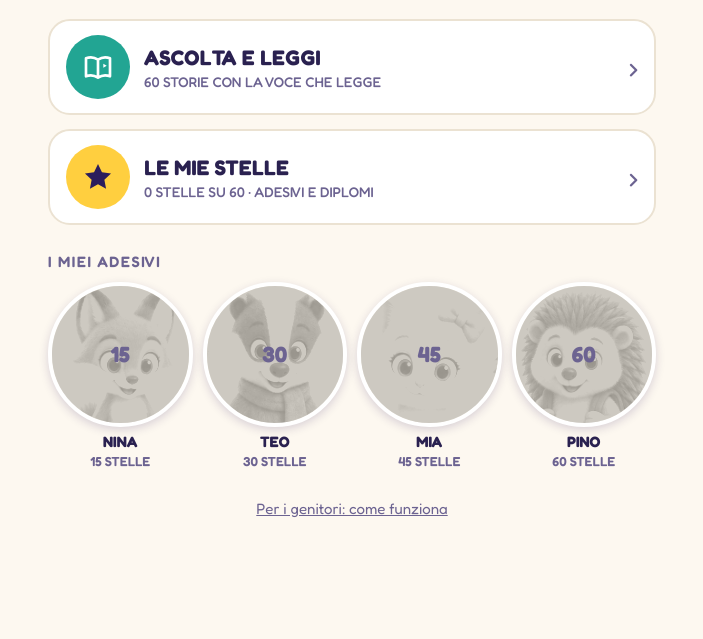
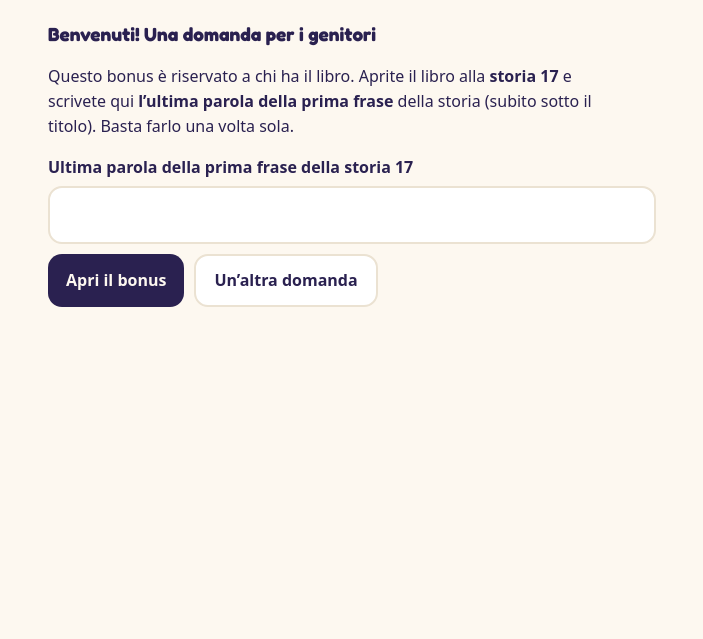
Before and after one commit to AdaBrunelli/adabrunelli.github.io, a plain HTML site: page prime-letture/index.html in a window 1280 px wide. Shown: the part 161-800 px from the top of the page, without its empty margins (288-991 px from the left). Drawn offline with Linux system fonts and the light colour scheme.

Commit message:
Add files via upload

```diff
--- a/prime-letture/index.html
+++ b/prime-letture/index.html
@@ -180,9 +180,9 @@ h2.st{font-size:27px;line-height:1.1;margin:0 0 12px;text-wrap:balance;font-weig
 var LV={1:{nome:"FACILE",tot:24},2:{nome:"MEDIO",tot:18},3:{nome:"SFIDA",tot:18}};
 var AMICI=[{k:"nina",n:"NINA",soglia:15},{k:"teo",n:"TEO",soglia:30},{k:"mia",n:"MIA",soglia:45},{k:"pino",n:"PINO",soglia:60}];
 var KEY="ada-prime-letture-v1";
-var S={fatte:{},nome:"",lento:false};
+var S={fatte:{},nome:"",lento:false,ok:false};
 var prova=false;
-try{var raw=localStorage.getItem(KEY);if(raw){var o=JSON.parse(raw);if(o&&typeof o==="object"){S.fatte=o.fatte||{};S.nome=o.nome||"";S.lento=!!o.lento;}}}catch(e){}
+try{var raw=localStorage.getItem(KEY);if(raw){var o=JSON.parse(raw);if(o&&typeof o==="object"){S.fatte=o.fatte||{};S.nome=o.nome||"";S.lento=!!o.lento;S.ok=!!o.ok;}}}catch(e){}
 function salva(){try{localStorage.setItem(KEY,JSON.stringify(S));}catch(e){}}
 var app=document.getElementById("app");
 function esc(s){return String(s).replace(/[&<>"]/g,function(c){return{"&":"&amp;","<":"&lt;",">":"&gt;",'"':"&quot;"}[c];});}
@@ -371,9 +371,25 @@ function vGenitori(){
   document.getElementById("si").onclick=function(){S.fatte={};S.nome="";salva();document.getElementById("conf").innerHTML='<p>Fatto: le stelle sono a zero.</p>';};
   document.getElementById("no").onclick=function(){document.getElementById("conf").innerHTML="";};};
 }
+
+/* ---------- codice del libro ---------- */
+var CODICI=[[3,"TANTO"],[4,"CAPPELLO"],[5,"ROSSA"],[7,"GIORNO"],[9,"UCCELLINO"],[10,"PALLA"],[11,"PORTA"],[12,"SPEGNE"],[13,"TETTO"],[16,"CONIGLIO"],[17,"SCRIVERE"],[21,"COLORATI"],[22,"TOPOLINO"],[26,"SVEGLIA"],[27,"CORSA"],[28,"SEGRETO"],[29,"SEGRETA"],[31,"SCUOLA"],[33,"PRATO"],[36,"COMPITO"],[38,"LONTANO"],[39,"BISCOTTI"],[42,"VECCHIA"],[45,"NONNA"],[46,"GIARDINO"],[49,"OROLOGIO"],[50,"TORTE"],[51,"TANTISSIMO"],[52,"FORTE"],[54,"STRANO"],[57,"SPECIALE"],[58,"SPAZZATURA"],[59,"ORDINE"]];
+var qi=Math.floor(Math.random()*CODICI.length);
+function norm(x){return String(x||"").toUpperCase().normalize("NFD").replace(/[\u0300-\u036f]/g,"").replace(/[^A-Z]/g,"");}
+function vSblocca(){
+ var c=CODICI[qi];
+ app.innerHTML='<header class="hero"><div class="stars-bg"></div><img src="img/copertina.webp" alt="Copertina del libro Prime Letture"><div><p class="eb">IL BONUS DEL LIBRO</p><h1>PRIME LETTURE</h1><p class="sub">ASCOLTA LE STORIE E RACCOGLI LE STELLE.</p></div></header>'+
+ '<div class="gen" style="margin-top:20px"><h3>Benvenuti! Una domanda per i genitori</h3><p>Questo bonus è riservato a chi ha il libro. Aprite il libro alla <b>storia '+c[0]+'</b> e scrivete qui <b>l’ultima parola della prima frase</b> della storia (subito sotto il titolo). Basta farlo una volta sola.</p>'+
+ '<form id="fs" class="field" style="margin-top:14px" autocomplete="off"><label for="cod">Ultima parola della prima frase della storia '+c[0]+'</label><input id="cod" autocomplete="off" autocapitalize="characters" spellcheck="false"><div class="row" style="margin-top:4px"><button class="btn" type="submit">Apri il bonus</button><button class="btn soft" type="button" id="altra">Un’altra domanda</button></div><p class="note" id="esito" aria-live="polite"></p></form></div>';
+ document.getElementById("fs").onsubmit=function(e){e.preventDefault();
+  if(norm(document.getElementById("cod").value)===c[1]){S.ok=true;salva();route();}
+  else{document.getElementById("esito").textContent="Non è la parola giusta. Controllate la storia "+c[0]+": è l’ultima parola della prima frase, prima del punto.";}};
+ document.getElementById("altra").onclick=function(){qi=(qi+1+Math.floor(Math.random()*(CODICI.length-1)))%CODICI.length;vSblocca();};
+}
 function route(){
  ferma();
  var h=(location.hash||"#home").slice(1),m;
+ if(!S.ok&&h!=="genitori"){vSblocca();window.scrollTo(0,0);return;}
  if((m=h.match(/^storia-(\d+)$/)))vStoria(+m[1]);
  else if((m=h.match(/^storie-([123])$/)))vElenco(+m[1]);
  else if(h==="stelle")vStelle();
```
